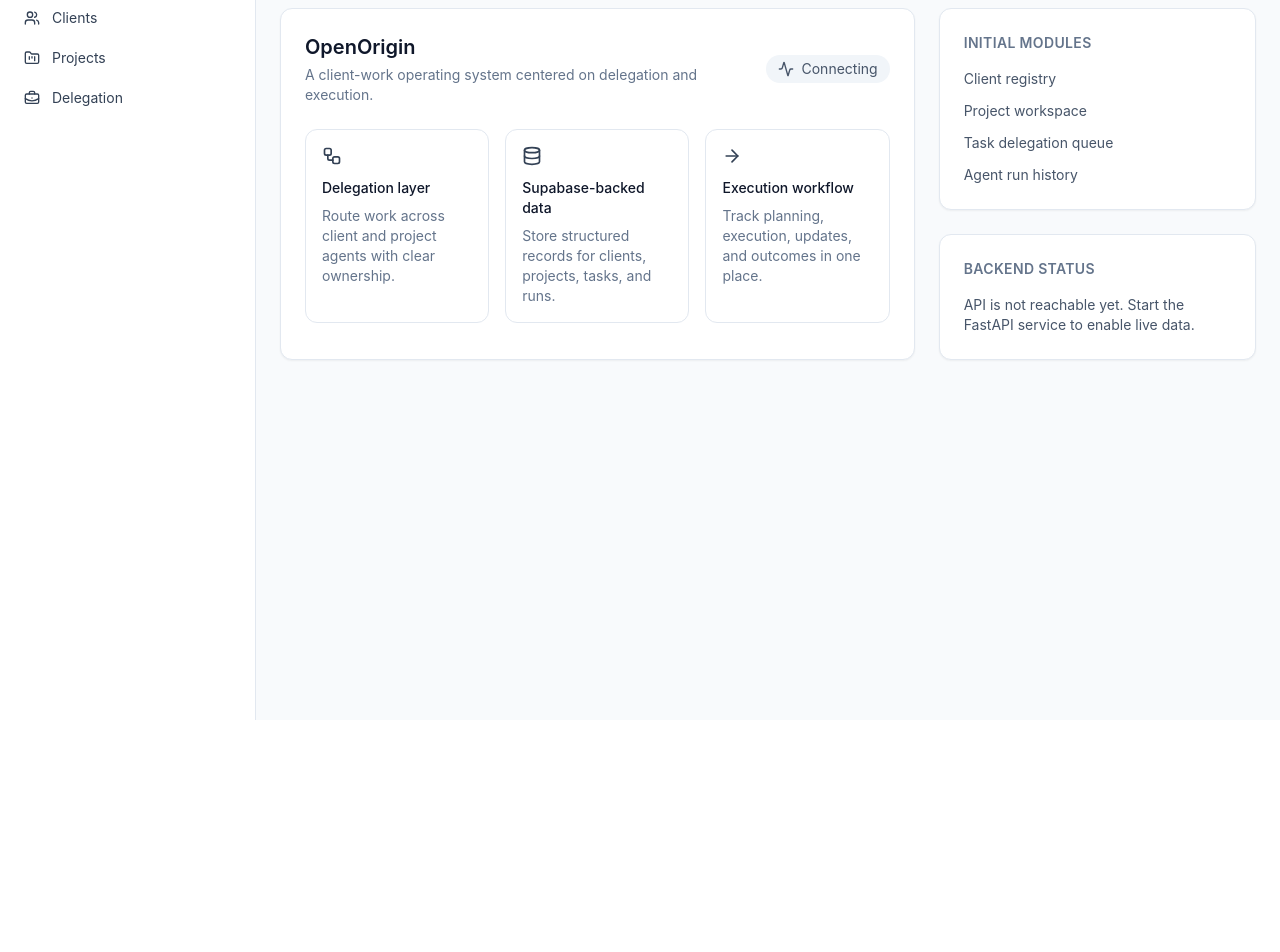
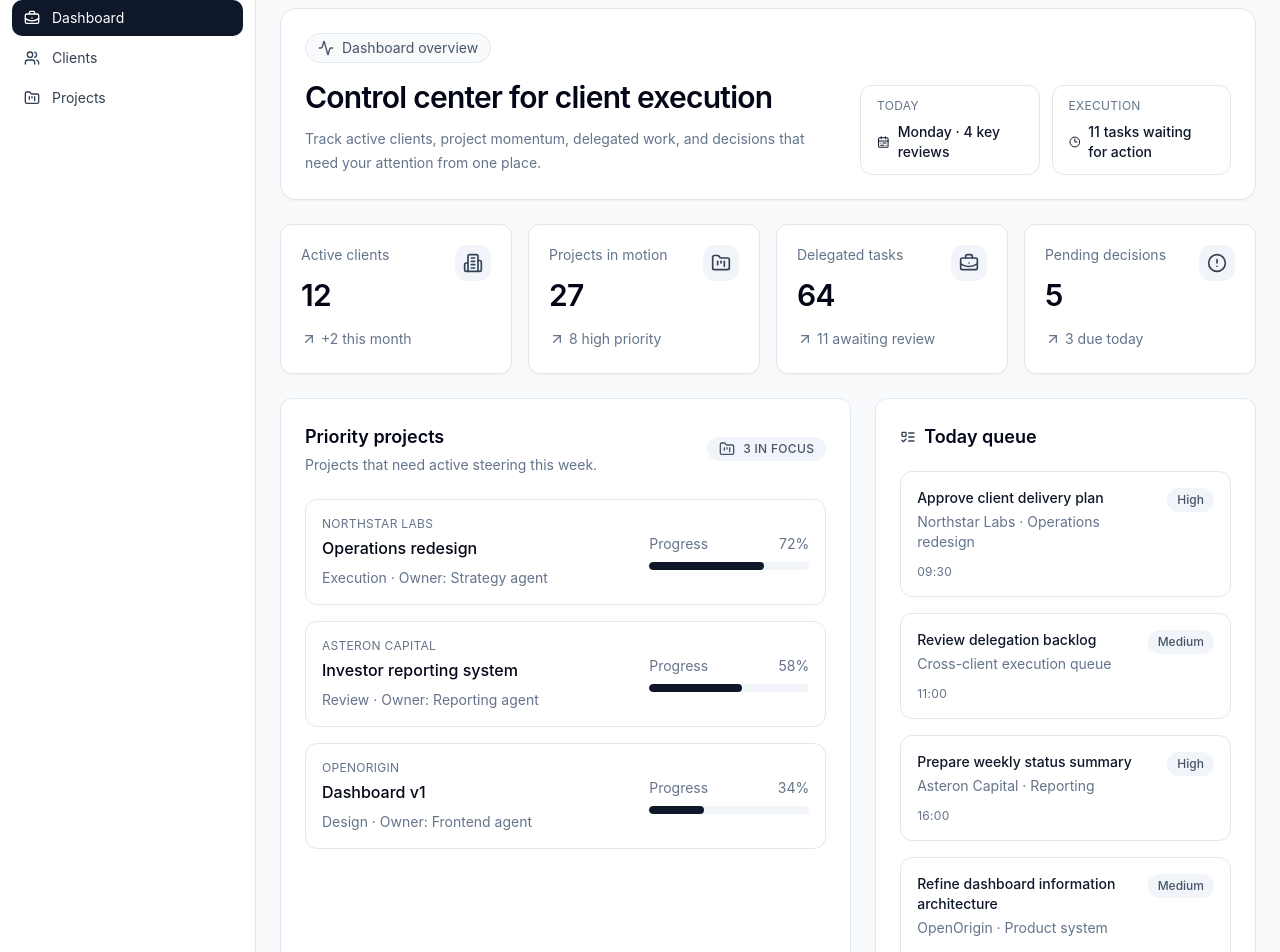
Before and after one commit to OpenOriginBot/Origin, a React (Vite) app in the folder projects/OpenOrigin/apps/web/: page / in a window 1280 px wide. Shown: the part 80-1032 px from the top of the page. Before the commit the page ends 800 px from the top, so only its background shows below. Built offline with nearby package versions, Linux system fonts and the light colour scheme; no server answers.

Commit message:
Build OpenOrigin dashboard frontend

```diff
--- a/projects/OpenOrigin/apps/web/src/App.tsx
+++ b/projects/OpenOrigin/apps/web/src/App.tsx
@@ -1,74 +1,263 @@
-import { useQuery } from '@tanstack/react-query';
-import { Activity, ArrowRight, Database, Workflow } from 'lucide-react';
+import {
+  Activity,
+  ArrowUpRight,
+  BriefcaseBusiness,
+  Building2,
+  CalendarRange,
+  CircleAlert,
+  Clock3,
+  FolderKanban,
+  ListTodo,
+  Users,
+} from 'lucide-react';
 import { AppShell } from '@/components/app-shell';
-import { fetchApi } from '@/services/api';
 
-type HealthResponse = {
-  status: string;
-  service: string;
-};
+const stats = [
+  {
+    label: 'Active clients',
+    value: '12',
+    change: '+2 this month',
+    icon: Building2,
+  },
+  {
+    label: 'Projects in motion',
+    value: '27',
+    change: '8 high priority',
+    icon: FolderKanban,
+  },
+  {
+    label: 'Delegated tasks',
+    value: '64',
+    change: '11 awaiting review',
+    icon: BriefcaseBusiness,
+  },
+  {
+    label: 'Pending decisions',
+    value: '5',
+    change: '3 due today',
+    icon: CircleAlert,
+  },
+];
+
+const focusProjects = [
+  {
+    client: 'Northstar Labs',
+    project: 'Operations redesign',
+    stage: 'Execution',
+    progress: 72,
+    owner: 'Strategy agent',
+  },
+  {
+    client: 'Asteron Capital',
+    project: 'Investor reporting system',
+    stage: 'Review',
+    progress: 58,
+    owner: 'Reporting agent',
+  },
+  {
+    client: 'OpenOrigin',
+    project: 'Dashboard v1',
+    stage: 'Design',
+    progress: 34,
+    owner: 'Frontend agent',
+  },
+];
+
+const todayQueue = [
+  {
+    title: 'Approve client delivery plan',
+    detail: 'Northstar Labs · Operations redesign',
+    priority: 'High',
+    time: '09:30',
+  },
+  {
+    title: 'Review delegation backlog',
+    detail: 'Cross-client execution queue',
+    priority: 'Medium',
+    time: '11:00',
+  },
+  {
+    title: 'Prepare weekly status summary',
+    detail: 'Asteron Capital · Reporting',
+    priority: 'High',
+    time: '16:00',
+  },
+  {
+    title: 'Refine dashboard information architecture',
+    detail: 'OpenOrigin · Product system',
+    priority: 'Medium',
+    time: '18:30',
+  },
+];
+
+const activityFeed = [
+  'Design agent delivered revised dashboard wireframe.',
+  'Project lead flagged 3 items that need a decision today.',
+  'Execution queue dropped from 18 to 11 overdue tasks.',
+  'New client onboarding draft is ready for review.',
+];
+
+const teamLoad = [
+  { name: 'Frontend agent', load: 'Focused', tasks: 6 },
+  { name: 'Strategy agent', load: 'Busy', tasks: 9 },
+  { name: 'Reporting agent', load: 'Focused', tasks: 5 },
+];
+
+function ProgressBar({ value }: { value: number }) {
+  return (
+    <div className="h-2 w-full overflow-hidden rounded-full bg-slate-100">
+      <div className="h-full rounded-full bg-slate-900" style={{ width: `${value}%` }} />
+    </div>
+  );
+}
 
 export default function App() {
-  const healthQuery = useQuery({
-    queryKey: ['health'],
-    queryFn: () => fetchApi<HealthResponse>('/api/v1/health'),
-  });
-
   return (
     <AppShell>
-      <div className="grid gap-6 xl:grid-cols-[2fr_1fr]">
-        <section className="rounded-xl border border-slate-200 bg-white p-6 shadow-sm">
-          <div className="mb-6 flex items-center justify-between">
+      <div className="space-y-6">
+        <section className="rounded-2xl border border-slate-200 bg-white p-6 shadow-sm">
+          <div className="flex flex-col gap-6 lg:flex-row lg:items-end lg:justify-between">
             <div>
-              <h2 className="text-xl font-semibold">OpenOrigin</h2>
-              <p className="mt-1 text-sm text-slate-500">
-                A client-work operating system centered on delegation and execution.
+              <div className="inline-flex items-center gap-2 rounded-full border border-slate-200 bg-slate-50 px-3 py-1 text-sm text-slate-600">
+                <Activity className="h-4 w-4" />
+                Dashboard overview
+              </div>
+              <h2 className="mt-4 text-3xl font-semibold tracking-tight text-slate-950">Control center for client execution</h2>
+              <p className="mt-3 max-w-2xl text-sm leading-6 text-slate-500">
+                Track active clients, project momentum, delegated work, and decisions that need your attention from one place.
               </p>
             </div>
-            <div className="inline-flex items-center gap-2 rounded-full bg-slate-100 px-3 py-1 text-sm text-slate-600">
-              <Activity className="h-4 w-4" />
-              {healthQuery.data?.status ?? 'Connecting'}
-            </div>
-          </div>
-
-          <div className="grid gap-4 md:grid-cols-3">
-            <div className="rounded-lg border border-slate-200 p-4">
-              <Workflow className="mb-3 h-5 w-5 text-slate-700" />
-              <div className="text-sm font-medium">Delegation layer</div>
-              <p className="mt-2 text-sm text-slate-500">Route work across client and project agents with clear ownership.</p>
-            </div>
-            <div className="rounded-lg border border-slate-200 p-4">
-              <Database className="mb-3 h-5 w-5 text-slate-700" />
-              <div className="text-sm font-medium">Supabase-backed data</div>
-              <p className="mt-2 text-sm text-slate-500">Store structured records for clients, projects, tasks, and runs.</p>
-            </div>
-            <div className="rounded-lg border border-slate-200 p-4">
-              <ArrowRight className="mb-3 h-5 w-5 text-slate-700" />
-              <div className="text-sm font-medium">Execution workflow</div>
-              <p className="mt-2 text-sm text-slate-500">Track planning, execution, updates, and outcomes in one place.</p>
+            <div className="grid gap-3 sm:grid-cols-2">
+              <div className="rounded-xl border border-slate-200 px-4 py-3">
+                <div className="text-xs uppercase tracking-wide text-slate-500">Today</div>
+                <div className="mt-2 flex items-center gap-2 text-sm font-medium text-slate-900">
+                  <CalendarRange className="h-4 w-4" />
+                  Monday · 4 key reviews
+                </div>
+              </div>
+              <div className="rounded-xl border border-slate-200 px-4 py-3">
+                <div className="text-xs uppercase tracking-wide text-slate-500">Execution</div>
+                <div className="mt-2 flex items-center gap-2 text-sm font-medium text-slate-900">
+                  <Clock3 className="h-4 w-4" />
+                  11 tasks waiting for action
+                </div>
+              </div>
             </div>
           </div>
         </section>
 
-        <aside className="space-y-6">
+        <section className="grid gap-4 md:grid-cols-2 xl:grid-cols-4">
+          {stats.map(({ label, value, change, icon: Icon }) => (
+            <article key={label} className="rounded-xl border border-slate-200 bg-white p-5 shadow-sm">
+              <div className="flex items-start justify-between">
+                <div>
+                  <p className="text-sm text-slate-500">{label}</p>
+                  <p className="mt-3 text-3xl font-semibold tracking-tight text-slate-950">{value}</p>
+                </div>
+                <div className="rounded-lg bg-slate-100 p-2 text-slate-700">
+                  <Icon className="h-5 w-5" />
+                </div>
+              </div>
+              <div className="mt-4 inline-flex items-center gap-1 text-sm text-slate-500">
+                <ArrowUpRight className="h-4 w-4" />
+                {change}
+              </div>
+            </article>
+          ))}
+        </section>
+
+        <section className="grid gap-6 xl:grid-cols-[1.5fr_1fr]">
+          <div className="rounded-xl border border-slate-200 bg-white p-6 shadow-sm">
+            <div className="flex items-center justify-between">
+              <div>
+                <h3 className="text-lg font-semibold text-slate-950">Priority projects</h3>
+                <p className="mt-1 text-sm text-slate-500">Projects that need active steering this week.</p>
+              </div>
+              <div className="inline-flex items-center gap-2 rounded-full bg-slate-100 px-3 py-1 text-xs font-medium uppercase tracking-wide text-slate-600">
+                <FolderKanban className="h-4 w-4" />
+                3 in focus
+              </div>
+            </div>
+            <div className="mt-6 space-y-4">
+              {focusProjects.map((item) => (
+                <div key={item.project} className="rounded-xl border border-slate-200 p-4">
+                  <div className="flex flex-col gap-3 lg:flex-row lg:items-center lg:justify-between">
+                    <div>
+                      <div className="text-xs uppercase tracking-wide text-slate-500">{item.client}</div>
+                      <div className="mt-1 text-base font-medium text-slate-950">{item.project}</div>
+                      <div className="mt-2 text-sm text-slate-500">{item.stage} · Owner: {item.owner}</div>
+                    </div>
+                    <div className="min-w-40">
+                      <div className="mb-2 flex items-center justify-between text-sm text-slate-500">
+                        <span>Progress</span>
+                        <span>{item.progress}%</span>
+                      </div>
+                      <ProgressBar value={item.progress} />
+                    </div>
+                  </div>
+                </div>
+              ))}
+            </div>
+          </div>
+
+          <div className="space-y-6">
+            <section className="rounded-xl border border-slate-200 bg-white p-6 shadow-sm">
+              <div className="flex items-center gap-2">
+                <ListTodo className="h-4 w-4 text-slate-700" />
+                <h3 className="text-lg font-semibold text-slate-950">Today queue</h3>
+              </div>
+              <div className="mt-5 space-y-4">
+                {todayQueue.map((item) => (
+                  <div key={item.title} className="rounded-lg border border-slate-200 p-4">
+                    <div className="flex items-start justify-between gap-3">
+                      <div>
+                        <div className="text-sm font-medium text-slate-900">{item.title}</div>
+                        <div className="mt-1 text-sm text-slate-500">{item.detail}</div>
+                      </div>
+                      <span className="rounded-full bg-slate-100 px-2.5 py-1 text-xs font-medium text-slate-600">{item.priority}</span>
+                    </div>
+                    <div className="mt-3 text-xs uppercase tracking-wide text-slate-500">{item.time}</div>
+                  </div>
+                ))}
+              </div>
+            </section>
+          </div>
+        </section>
+
+        <section className="grid gap-6 xl:grid-cols-[1fr_1fr]">
           <section className="rounded-xl border border-slate-200 bg-white p-6 shadow-sm">
-            <h3 className="text-sm font-semibold uppercase tracking-wide text-slate-500">Initial modules</h3>
-            <ul className="mt-4 space-y-3 text-sm text-slate-600">
-              <li>Client registry</li>
-              <li>Project workspace</li>
-              <li>Task delegation queue</li>
-              <li>Agent run history</li>
-            </ul>
+            <div className="flex items-center gap-2">
+              <Users className="h-4 w-4 text-slate-700" />
+              <h3 className="text-lg font-semibold text-slate-950">Agent load</h3>
+            </div>
+            <div className="mt-5 space-y-4">
+              {teamLoad.map((item) => (
+                <div key={item.name} className="flex items-center justify-between rounded-lg border border-slate-200 px-4 py-3">
+                  <div>
+                    <div className="text-sm font-medium text-slate-900">{item.name}</div>
+                    <div className="mt-1 text-sm text-slate-500">{item.tasks} active tasks</div>
+                  </div>
+                  <span className="rounded-full bg-slate-100 px-3 py-1 text-xs font-medium text-slate-600">{item.load}</span>
+                </div>
+              ))}
+            </div>
           </section>
+
           <section className="rounded-xl border border-slate-200 bg-white p-6 shadow-sm">
-            <h3 className="text-sm font-semibold uppercase tracking-wide text-slate-500">Backend status</h3>
-            <p className="mt-4 text-sm text-slate-600">
-              {healthQuery.isError
-                ? 'API is not reachable yet. Start the FastAPI service to enable live data.'
-                : `Connected to ${healthQuery.data?.service ?? 'service'}.`}
-            </p>
+            <div className="flex items-center gap-2">
+              <Activity className="h-4 w-4 text-slate-700" />
+              <h3 className="text-lg font-semibold text-slate-950">Recent activity</h3>
+            </div>
+            <div className="mt-5 space-y-4">
+              {activityFeed.map((item) => (
+                <div key={item} className="flex gap-3 rounded-lg border border-slate-200 p-4">
+                  <div className="mt-1 h-2.5 w-2.5 rounded-full bg-slate-900" />
+                  <p className="text-sm leading-6 text-slate-600">{item}</p>
+                </div>
+              ))}
+            </div>
           </section>
-        </aside>
+        </section>
       </div>
     </AppShell>
   );
--- a/projects/OpenOrigin/apps/web/src/components/app-shell.tsx
+++ b/projects/OpenOrigin/apps/web/src/components/app-shell.tsx
@@ -7,10 +7,16 @@ type AppShellProps = {
   children: ReactNode;
 };
 
-const navigation = [
+type NavigationItem = {
+  label: string;
+  icon: typeof BriefcaseBusiness;
+  active?: boolean;
+};
+
+const navigation: NavigationItem[] = [
+  { label: 'Dashboard', icon: BriefcaseBusiness, active: true },
   { label: 'Clients', icon: Users },
   { label: 'Projects', icon: FolderKanban },
-  { label: 'Delegation', icon: BriefcaseBusiness },
 ];
 
 export function AppShell({ children }: AppShellProps) {
@@ -30,10 +36,13 @@ export function AppShell({ children }: AppShellProps) {
           </button>
         </div>
         <nav className="space-y-1 px-3 py-4">
-          {navigation.map(({ label, icon: Icon }) => (
+          {navigation.map(({ label, icon: Icon, active }) => (
             <button
               key={label}
-              className="flex w-full items-center gap-3 rounded-md px-3 py-2 text-left text-sm text-slate-700 hover:bg-slate-100"
+              className={cn(
+                'flex w-full items-center gap-3 rounded-md px-3 py-2 text-left text-sm transition-colors',
+                active ? 'bg-slate-900 text-white hover:bg-slate-800' : 'text-slate-700 hover:bg-slate-100',
+              )}
             >
               <Icon className="h-4 w-4" />
               {sidebarOpen ? <span>{label}</span> : null}
--- a/projects/OpenOrigin/apps/web/src/main.tsx
+++ b/projects/OpenOrigin/apps/web/src/main.tsx
@@ -1,14 +1,10 @@
 import React from 'react';
 import ReactDOM from 'react-dom/client';
-import { QueryClientProvider } from '@tanstack/react-query';
 import App from './App';
 import './index.css';
-import { queryClient } from '@/lib/query-client';
 
 ReactDOM.createRoot(document.getElementById('root')!).render(
   <React.StrictMode>
-    <QueryClientProvider client={queryClient}>
-      <App />
-    </QueryClientProvider>
+    <App />
   </React.StrictMode>,
 );
```
Also changed, not shown: 2 other files (tests, documents, lock files or other folders).
